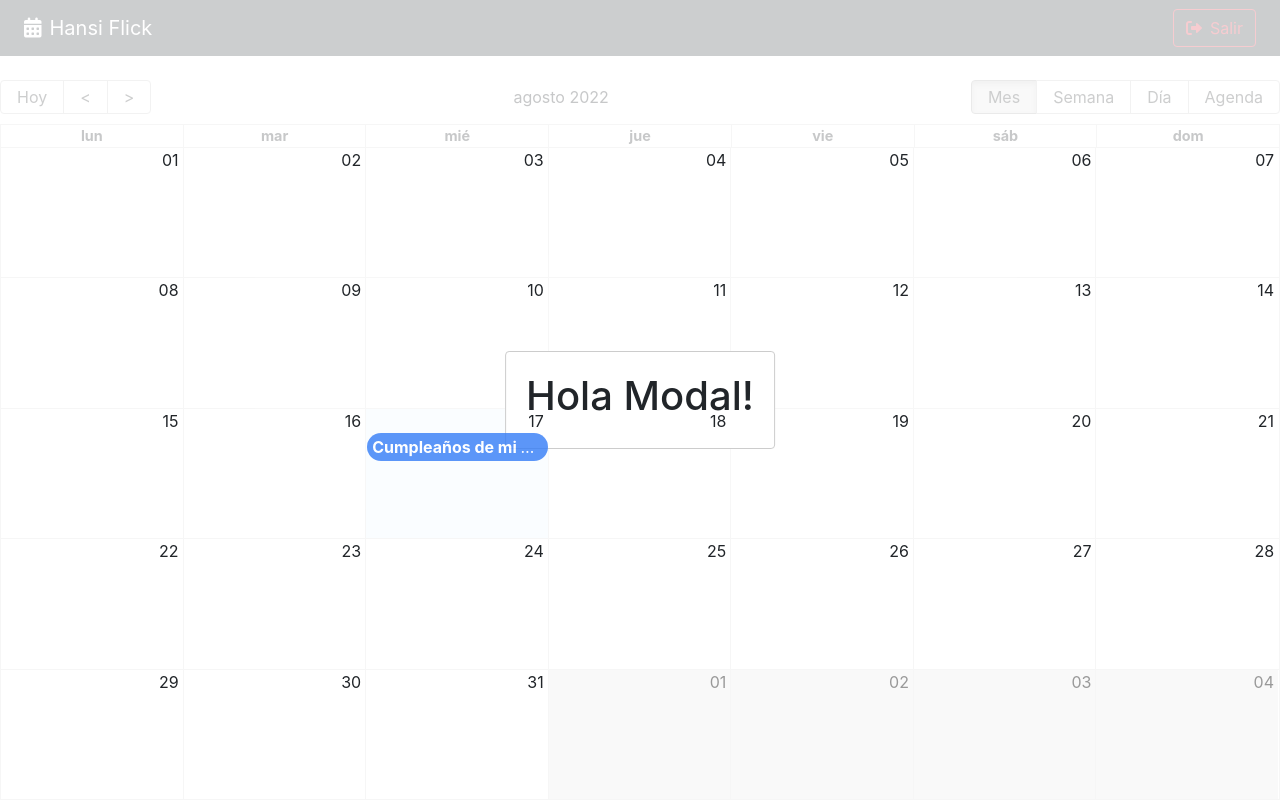
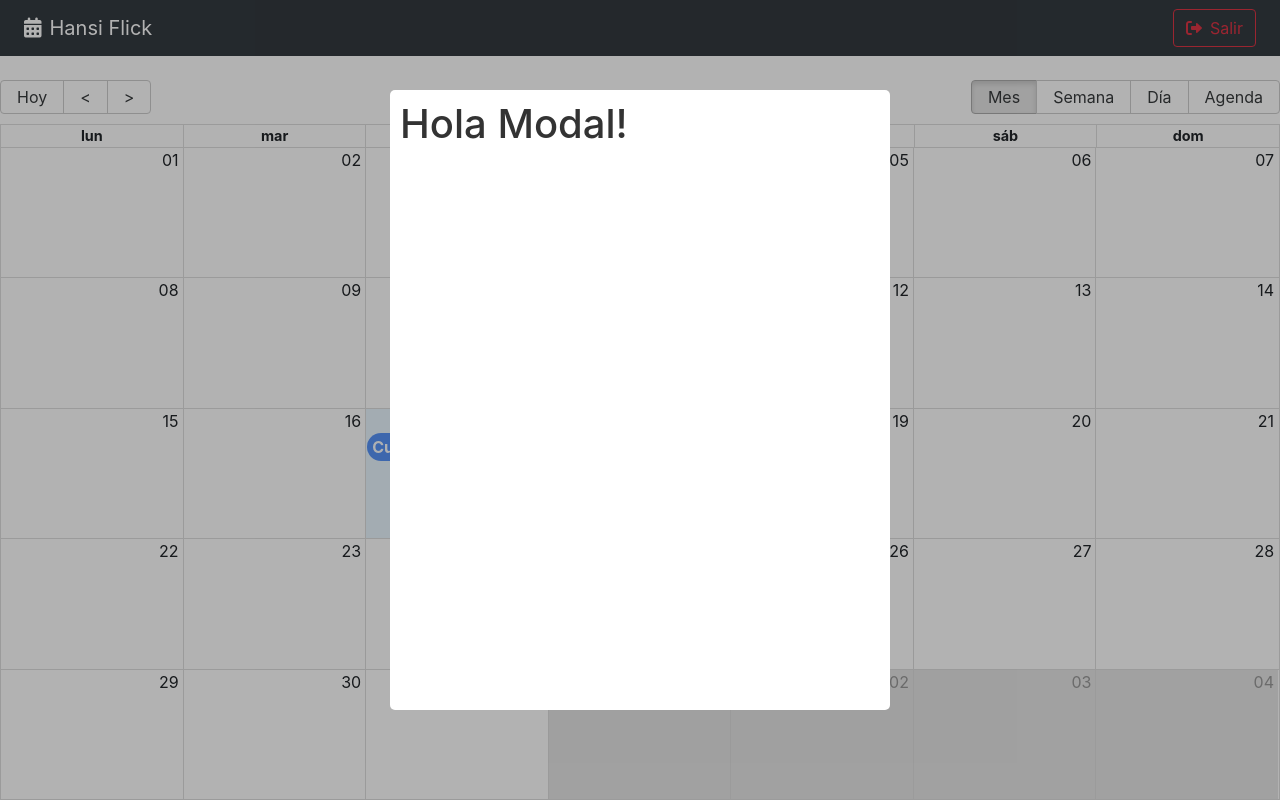
Before and after one commit to LuisChavezz/react-calendar, a React (Vite) app: page / in a window 1280 px wide. Built offline with nearby package versions, Linux system fonts and the light colour scheme.

Commit message:
Modal - Estilos de Fernando

```diff
--- a/src/calendar/components/CalendarModal.jsx
+++ b/src/calendar/components/CalendarModal.jsx
@@ -1,3 +1,4 @@
+import { useState } from "react";
 import Modal from "react-modal"
 
 const modalStyles = {
@@ -14,15 +15,21 @@
 
 export const CalendarModal = () => {
 
+  const [isOpen, setIsOpen] = useState( true )
+
   const onCloseModal = () => {
     console.log('closing modal...')
+    setIsOpen( false )
   }
 
   return (
     <Modal
-      isOpen={ true }
+      isOpen={ isOpen }
       onRequestClose={ onCloseModal }
       style={ modalStyles }
+      className={"modal"}
+      overlayClassName="modal-fondo"
+      closeTimeoutMS={ 200 }
     >
       <h1>{ 'Hola Modal!' }</h1>
     </Modal>
--- a/src/calendar/pages/CalendarPage.jsx
+++ b/src/calendar/pages/CalendarPage.jsx
@@ -34,7 +34,7 @@
     }
   }
 
-  const [lastView, setLastView] = useState(localStorage.getItem("lastView") || 'month')
+  const [lastView, setLastView] = useState( localStorage.getItem("lastView") || 'month' )
 
   const onDoubleClick = ( event ) => {
     console.log({ doubleClick: event })
--- a/src/index.css
+++ /dev/null
@@ -1,70 +0,0 @@
-:root {
-  font-family: Inter, Avenir, Helvetica, Arial, sans-serif;
-  font-size: 16px;
-  line-height: 24px;
-  font-weight: 400;
-
-  color-scheme: light dark;
-  color: rgba(255, 255, 255, 0.87);
-  background-color: #242424;
-
-  font-synthesis: none;
-  text-rendering: optimizeLegibility;
-  -webkit-font-smoothing: antialiased;
-  -moz-osx-font-smoothing: grayscale;
-  -webkit-text-size-adjust: 100%;
-}
-
-a {
-  font-weight: 500;
-  color: #646cff;
-  text-decoration: inherit;
-}
-a:hover {
-  color: #535bf2;
-}
-
-body {
-  margin: 0;
-  display: flex;
-  place-items: center;
-  min-width: 320px;
-  min-height: 100vh;
-}
-
-h1 {
-  font-size: 3.2em;
-  line-height: 1.1;
-}
-
-button {
-  border-radius: 8px;
-  border: 1px solid transparent;
-  padding: 0.6em 1.2em;
-  font-size: 1em;
-  font-weight: 500;
-  font-family: inherit;
-  background-color: #1a1a1a;
-  cursor: pointer;
-  transition: border-color 0.25s;
-}
-button:hover {
-  border-color: #646cff;
-}
-button:focus,
-button:focus-visible {
-  outline: 4px auto -webkit-focus-ring-color;
-}
-
-@media (prefers-color-scheme: light) {
-  :root {
-    color: #213547;
-    background-color: #ffffff;
-  }
-  a:hover {
-    color: #747bff;
-  }
-  button {
-    background-color: #f9f9f9;
-  }
-}
--- a/src/main.jsx
+++ b/src/main.jsx
@@ -1,6 +1,7 @@
 import React from 'react'
 import ReactDOM from 'react-dom/client'
 import { CalendarApp } from './CalendarApp'
+import './styles.css'
 
 ReactDOM.createRoot(document.getElementById('root')).render(
   <React.StrictMode>
--- /dev/null
+++ b/src/styles.css
@@ -0,0 +1,40 @@
+/* Modal */
+.ReactModalPortal > div{
+  opacity: 0;
+}
+
+.ReactModalPortal .ReactModal__Overlay {
+  align-items: center;
+  display: flex;
+  justify-content: center;
+  transition: opacity .2s ease-in-out;
+  z-index: 999;
+}
+
+.modal-fondo {
+  background-color: rgba(0, 0, 0, 0.3);
+  bottom: 0;
+  left: 0;
+  right: 0;
+  top: 0;
+  position: fixed;
+}
+
+.ReactModalPortal .ReactModal__Overlay--after-open {
+  opacity: 1;
+}
+
+.ReactModalPortal .ReactModal__Overlay--before-close {
+  opacity: 0;
+}
+
+.modal {
+  background: white;
+  border-radius: 5px;
+  color: rgb(51, 51, 51);
+  display: inline;
+  max-height: 620px;
+  max-width: 500px;
+  outline: none;
+  padding: 10px;
+}
```
